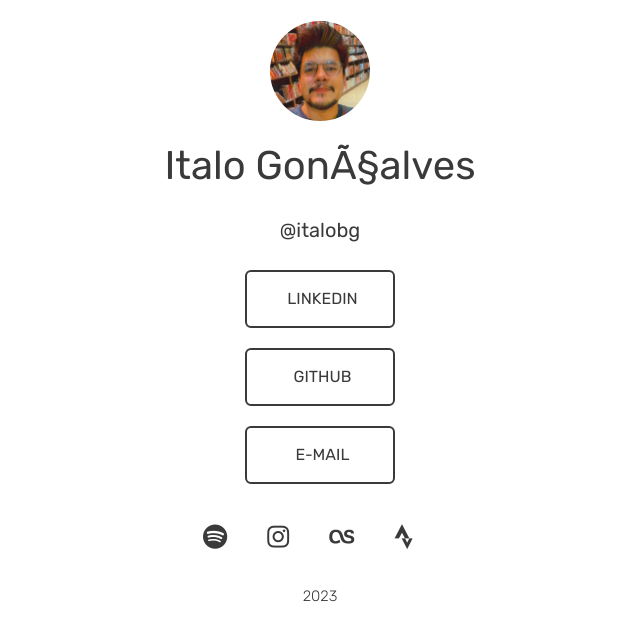
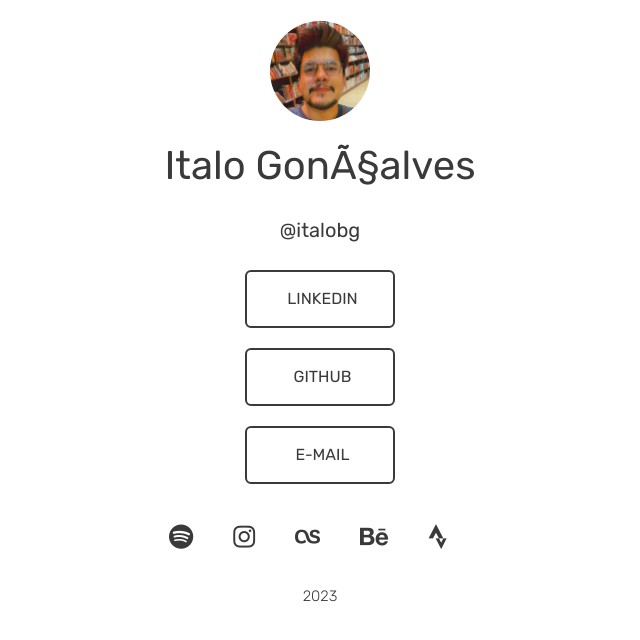
Before and after one commit to italobg/linktree, a plain HTML site: page index.html in a window 1280 px wide. Shown: the whole page, without its empty margins (320-960 px from the left). Drawn offline with nearby package versions, Linux system fonts and the light colour scheme.

Commit message:
Update index.html

```diff
--- a/index.html
+++ b/index.html
@@ -51,7 +51,11 @@
                     <i class="fa-brands fa-lastfm" style="color: #3a3a3a;"></i>
                   </a>
                 </li>
-
+                    <li class="icones">
+                  <a href="https://www.behance.net/italobg" target="_blank">
+                    <i class="fa-brands fa-behance" style="color: #3a3a3a;"></i>
+                  </a>
+                </li>
                    <li class="icones">
                   <a href="https://www.strava.com/athletes/italobg" target="_blank">
                     <i class="fa-brands fa-strava" style="color: #3a3a3a;"></i>
```
